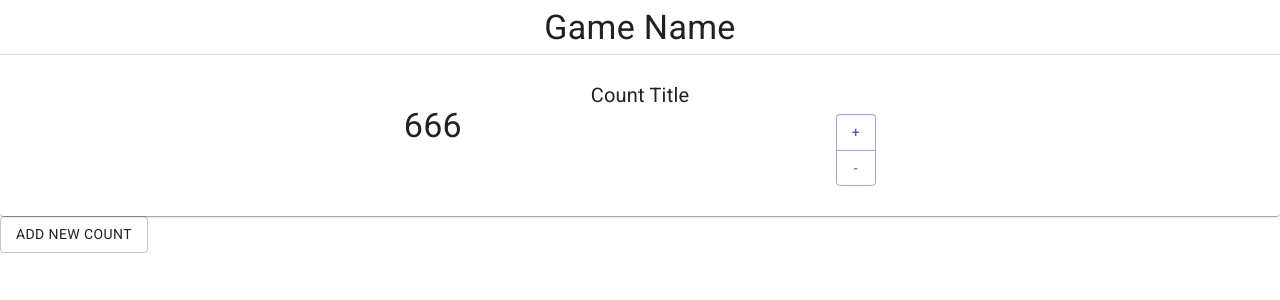
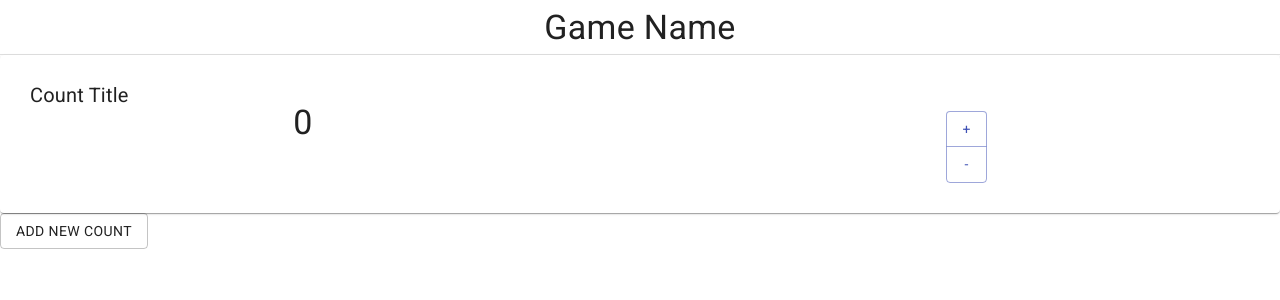
Before and after one commit to chasenchamberlain/counter, a React (Create React App) app in the folder counter-app/: page / in a window 1280 px wide. Shown: the top 300 px of the page. Built offline with nearby package versions, Linux system fonts and the light colour scheme.

Commit message:
ids and such, just have to hook in the ipc stuff and data store

```diff
--- a/counter-app/electron/main.js
+++ b/counter-app/electron/main.js
@@ -49,7 +49,8 @@ ipcMain.on('form-submission', function (event, gameName, gameCounts) {
 
 });
 
-checkStore();
+app.whenReady().then(createWindow);
+
 // Quit when all windows are closed, except on macOS. There, it's common
 // for applications and their menu bar to stay active until the user quits
 // explicitly with Cmd + Q.
--- a/counter-app/package.json
+++ b/counter-app/package.json
@@ -15,6 +15,7 @@
     "electron-is-dev": "^1.2.0",
     "electron-store": "^6.0.1",
     "fontsource-roboto": "^3.0.3",
+    "material-ui-icons": "^1.0.0-beta.36",
     "react": "^17.0.1",
     "react-dom": "^17.0.1",
     "react-scripts": "4.0.0",
--- a/counter-app/src/components/App.js
+++ b/counter-app/src/components/App.js
@@ -29,20 +29,28 @@ const useStyles = makeStyles((theme) => ({
 export default function SimplePaper() {
   const classes = useStyles();
   const [count, setCount] = useState(0);
+  let hideMe = true;
 
   function minusCount() {
     setCount(count - 1);
   }
 
-  let hideMe = false;
+  function createComponents() {
+    var compArray = [];
+    for (var i = 1; i <= count; i++) {
+      compArray.push(<CountData minusCount={minusCount} hideMe={hideMe} count={i} key={i} />)
+    }
+    return compArray;
+  }
 
   return (
     <>
       <GameTitle />
       <Divider />
       <>
-        <CountData />
-        {Array(count).fill(<CountData minusCount={minusCount} hideMe />)}
+        <CountData count={0} key={0} />
+        {/* {Array(count).fill(<CountData minusCount={minusCount} hideMe count={count} />)} */}
+        {createComponents()}
       </>
       <Button variant="outlined" onClick={() => setCount(count + 1)}>
         add new count
--- a/counter-app/src/components/CountData.js
+++ b/counter-app/src/components/CountData.js
@@ -10,27 +10,40 @@ import Divider from "@material-ui/core/Divider";
 import DeleteIcon from "@material-ui/icons/Delete";
 import IconButton from "@material-ui/core/IconButton";
 
-const ipcRenderer = require('electron').ipcRenderer;
+
+// const ipcRenderer = require('electron').ipcRenderer;
 
 const useStyles = makeStyles((theme) => ({
     input: {
         height: theme.typography.h6.fontSize,
         fontSize: theme.typography.h6.fontSize,
         fontWeight: theme.typography.h6.fontWeight,
-    textAlign: "center",
-    align: "center",
+        textAlign: "left",
+        align: "left",
         "& input": {
-      textAlign: "center",
+            textAlign: "left",
         },
     },
     root: {
         padding: 15,
     },
+    countInput: {
+        height: theme.typography.h4.fontSize,
+        fontSize: theme.typography.h4.fontSize,
+        fontWeight: theme.typography.h4.fontWeight,
+        textAlign: "left",
+        align: "left",
+        "& input": {
+            textAlign: "left",
+        },
+    }
 }));
 
 export default function CountData(props) {
     const classes = useStyles();
-
+    const [count, setCount] = useState(0);
+    const [countTitleString, setCountTitleString] = useState("Count Title");
+    // console.log({ props });
     return (
         <Paper className={classes.root}>
             <Grid
@@ -43,18 +56,24 @@ export default function CountData(props) {
                 <InputBase
                     className={classes.input}
                     required
+                    id={"countTitle" + props.count}
                     fullWidth="true"
-          defaultValue="Count Title"
+                    value={countTitleString}
+                    onChange={(event) => setCountTitleString(event.target.value)}
                     inputProps={{ "aria-label": "naked" }}
                 />
-        <Typography variant="h4">666</Typography>
+                <InputBase
+                    className={classes.countInput}
+                    id={"countNum" + props.count}
+                    value={count}
+                    inputProps={{ "aria-label": "naked" }} />
                 <ButtonGroup
                     orientation="vertical"
                     color="primary"
                     aria-label="vertical outlined primary button group"
                 >
-          <Button>+</Button>
-          <Button>-</Button>
+                    <Button onClick={() => setCount(count + 1)}>+</Button>
+                    <Button onClick={() => setCount(count - 1)}>-</Button>
                 </ButtonGroup>
             </Grid>
             <>
```
Also changed, not shown: 1 other file (tests, documents, lock files or other folders). Lines whose indentation alone changed are shown as unchanged.
